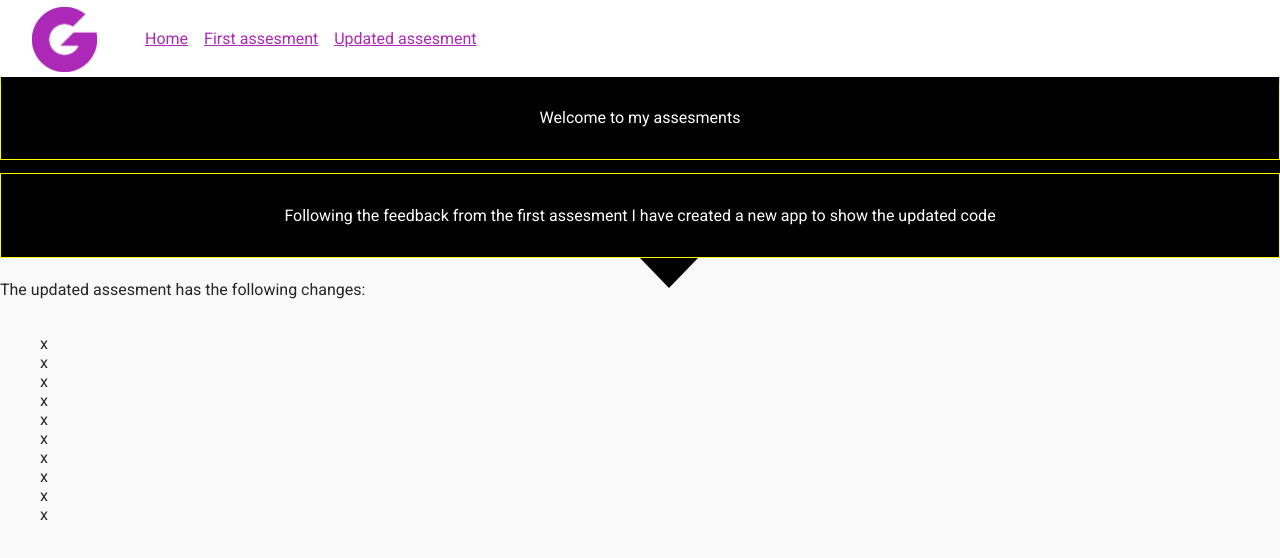
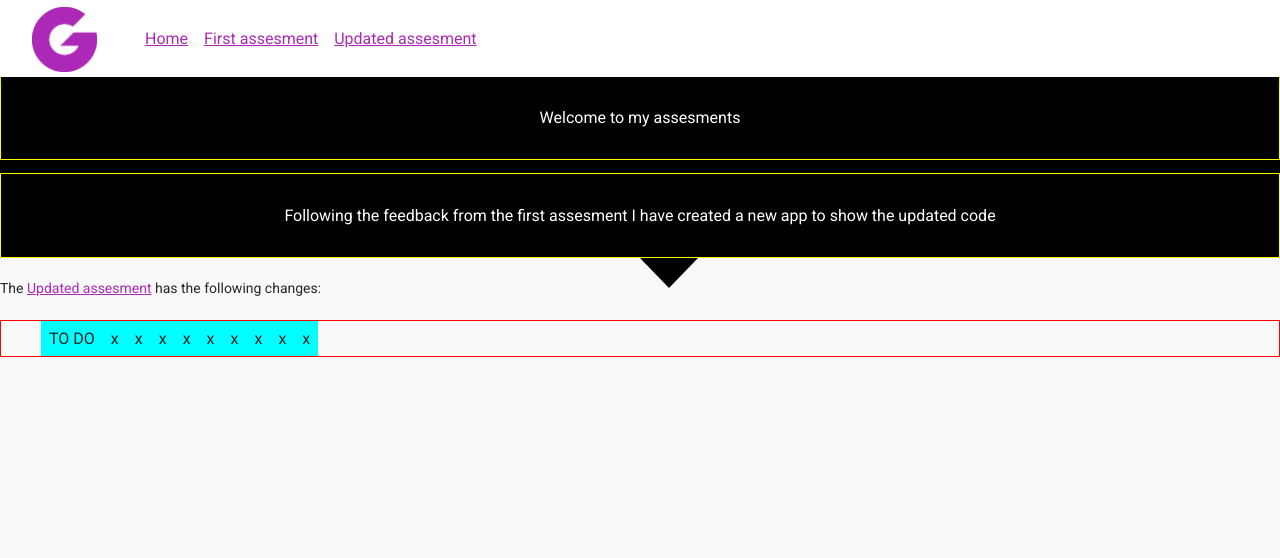
Before and after one commit to SonalPatel/update-jg-demo, a React (Create React App) app: page / in a window 1280 px wide. Shown: the top 558 px of the page. Built offline with nearby package versions, Linux system fonts and the light colour scheme.

Commit message:
moved content on landing page to a new component to tidy it up

```diff
--- a/src/components/HomeInfo.js
+++ b/src/components/HomeInfo.js
@@ -1,15 +1,38 @@
 import React from "react";
+/* import BrowserRouter from 'react-router-dom' */
+import { BrowserRouter as Router, Route, Link } from "react-router-dom";
 
 class HomeInfo extends React.Component {
   render() {
     return (
-      <div className="flex-grid mt">
-        <div className="col">
-          <p>Hello </p>
-          <p>Hello </p>
-          <p>Hello </p>
-          <p>Hello </p>
-          <p>Hello </p>
+      <div>
+        <div className="content-wrap">
+          <h2>Welcome to my assesments</h2>
+          <p>
+            Following the feedback from the first assesment I have created a new
+            app to show the updated code
+          </p>
+        </div>
+
+        <div className="flex-grid mt">
+          <div className="col content-description">
+            <h3>
+              The <Link to="/updated">Updated assesment</Link> has the following
+              changes:
+            </h3>
+            <ul>
+              <li> TO DO </li>
+              <li> x </li>
+              <li> x </li>
+              <li> x </li>
+              <li> x </li>
+              <li> x </li>
+              <li> x </li>
+              <li> x </li>
+              <li> x </li>
+              <li> x </li>
+            </ul>
+          </div>
         </div>
       </div>
     );
--- a/src/containers/HomeContainer.js
+++ b/src/containers/HomeContainer.js
@@ -1,37 +1,13 @@
 import React from "react";
 import "../styles/App.css";
-//import HomeInfo from "../components/HomeInfo.js";
+import HomeInfo from "../components/HomeInfo.js";
 //import Footer from "../components/Footer.js";
 
 class HomeContainer extends React.Component {
   render() {
     return (
       <div className="container mt">
-        <div className="content-wrap">
-          <h2>Welcome to my assesments</h2>
-          <p>
-            Following the feedback from the first assesment I have created a new
-            app to show the updated code
-          </p>
-        </div>
-
-        <div className="flex-grid mt">
-          <div className="col">
-            <h2>The updated assesment has the following changes:</h2>
-            <ul>
-              <li> x </li>
-              <li> x </li>
-              <li> x </li>
-              <li> x </li>
-              <li> x </li>
-              <li> x </li>
-              <li> x </li>
-              <li> x </li>
-              <li> x </li>
-              <li> x </li>
-            </ul>
-          </div>
-        </div>
+        <HomeInfo />
       </div>
     );
   }
--- a/src/styles/App.css
+++ b/src/styles/App.css
@@ -345,6 +345,13 @@ header {
     padding: 2rem 3rem 2rem 3rem;
     border: 1px solid yellow; }
 
+.content-description ul {
+  border: 1px solid red; }
+  .content-description ul li {
+    display: inline-block;
+    padding: 0.5rem;
+    background: aqua; }
+
 /*charity module */
 .content-info {
   position: relative;
--- a/src/styles/_layout.scss
+++ b/src/styles/_layout.scss
@@ -55,6 +55,14 @@ header {
     text-align: center;
     padding: 2rem 3rem 2rem 3rem;
     border: 1px solid yellow;
+  }
+}
+.content-description ul {
+  border: 1px solid red;
+  li {
+    display: inline-block;
+    padding: 0.5rem;
+    background: aqua;
   }
 }
 
```
